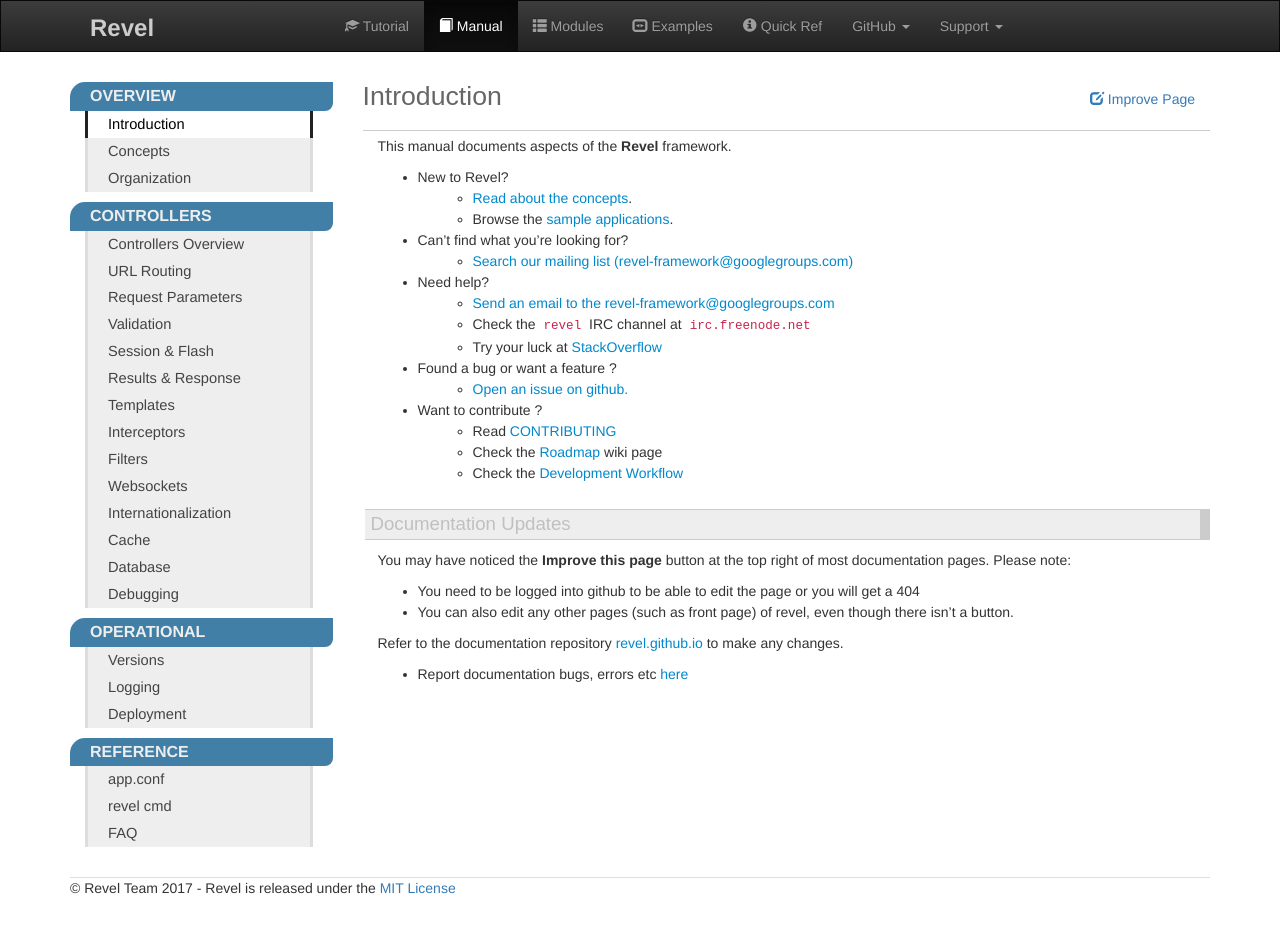
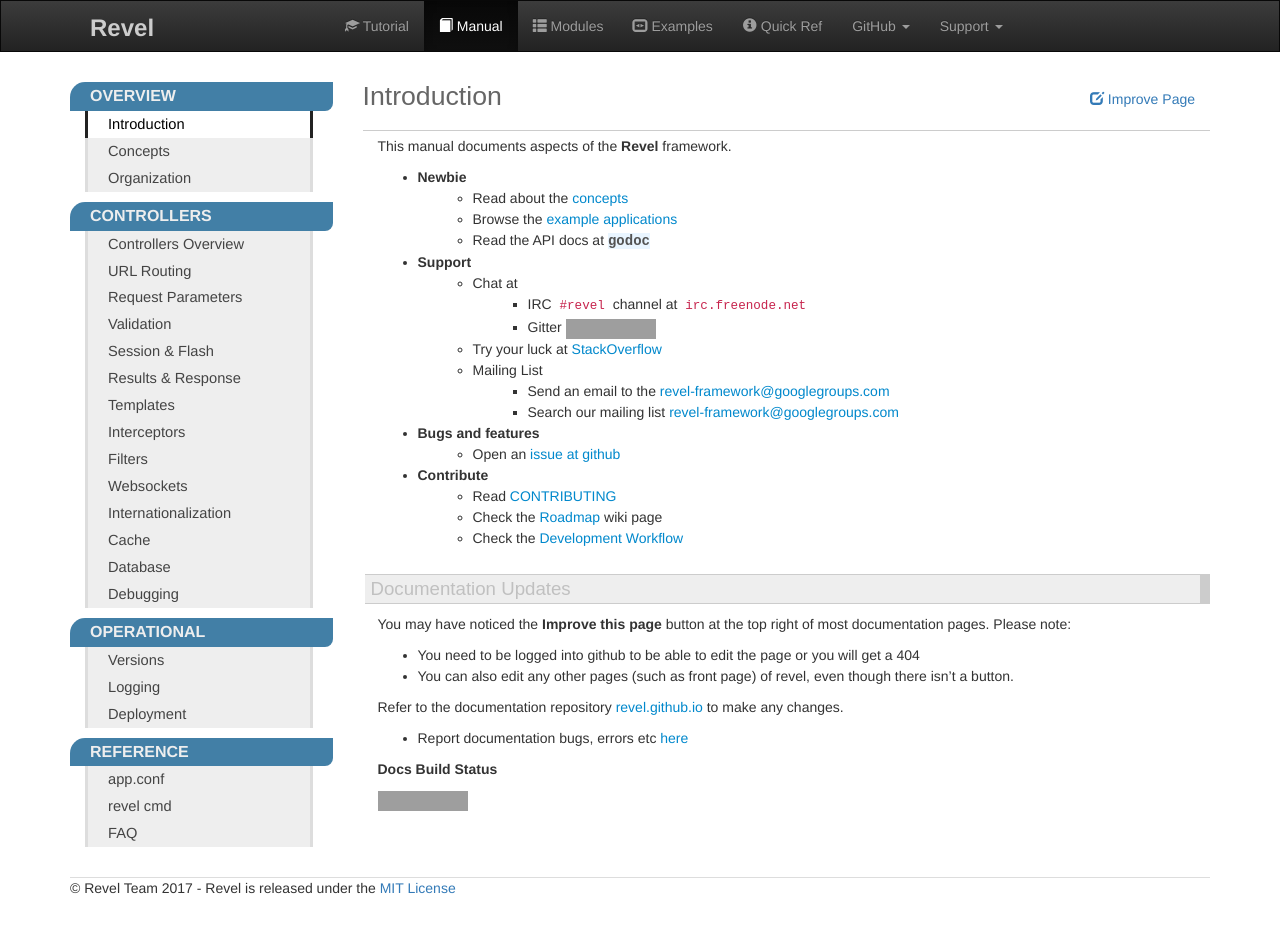
Before and after one commit to revel/revel.github.io, a Jekyll site: the page built from manual/index.md, in a window 1280 px wide. Built offline with Jekyll 4.4.1, drawn with Linux system fonts in a browser that asks for light colours; nearby versions of some CDN libraries; grey boxes are pictures that could not be loaded.

Commit message:
tidy up manual index

```diff
--- a/manual/index.md
+++ b/manual/index.md
@@ -5,18 +5,21 @@ layout: manual
 
 This manual documents aspects of the **Revel** framework.
 
-- New to Revel?
-    - [Read about the concepts](concepts.html).
-    - Browse the [sample applications](../samples/).
-- Can't find what you're looking for?
-    - [Search our mailing list (revel-framework@googlegroups.com)](https://groups.google.com/forum/#!forum/revel-framework)
-- Need help?
-    - [Send an email to the revel-framework@googlegroups.com](mailto:revel-framework@googlegroups.com)
-    - Check the `revel` IRC channel at `irc.freenode.net`
+- **Newbie**
+    - Read about the [concepts](concepts.html)
+    - Browse the [example applications](../examples/)
+    - Read the API docs at [godoc](https://godoc.org/github.com/revel/revel)
+- **Support**
+    - Chat at
+      - IRC `#revel`  channel at `irc.freenode.net`
+      - Gitter [![Gitter Chat](http://img.shields.io/badge/chat-online-brightgreen.svg)](https://gitter.im/niftylettuce/eskimo)
     - Try your luck at [StackOverflow](http://stackoverflow.com/questions/tagged/revel)
-- Found a bug or want a feature ?
-    - [Open an issue on github.](https://github.com/revel/revel/issues)
-- Want to contribute ?
+    - Mailing List
+      - Send an email to the [revel-framework@googlegroups.com](mailto:revel-framework@googlegroups.com)
+      - Search our mailing list [revel-framework@googlegroups.com](https://groups.google.com/forum/#!forum/revel-framework)
+- **Bugs and features**
+    - Open an [issue at github](https://github.com/revel/revel/issues)
+- **Contribute**
     - Read [CONTRIBUTING](https://github.com/revel/revel/blob/master/CONTRIBUTING.md)
     - Check the [Roadmap](https://github.com/revel/revel/wiki/Roadmap) wiki page
     - Check the [Development Workflow](https://github.com/revel/revel/wiki/Revel-Workflow)
@@ -32,3 +35,7 @@ You may have noticed the **Improve this page** button at the top right of most d
 Refer to the documentation repository [revel.github.io](https://github.com/revel/revel.github.io) to make any changes.
 
 - Report documentation bugs, errors etc [here](https://github.com/revel/revel.github.io/issues)
+
+**Docs Build Status**
+
+[![Build Status](https://travis-ci.org/revel/revel.github.io.svg?branch=master)](https://travis-ci.org/revel/revel.github.io)
```
